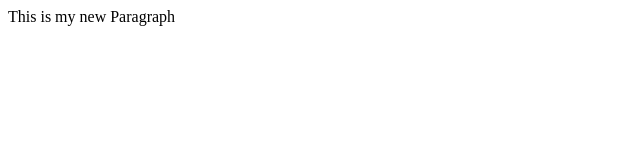
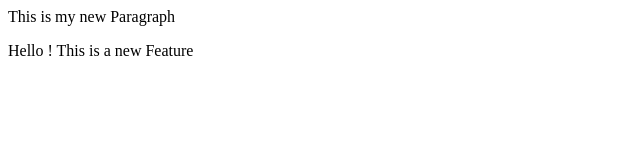
Before and after one commit to KaramSanth13/LocalRepo, a plain HTML site: page index.html in a window 1280 px wide. Shown: the whole page, without its empty margins (0-640 px from the left). Drawn offline with Linux system fonts and the light colour scheme.

Commit message:
Update new feature in index.html

```diff
--- a/index.html
+++ b/index.html
@@ -1 +1,2 @@
 <p>This is my new Paragraph</p>
+<p>Hello ! This is a new Feature</p>
```
